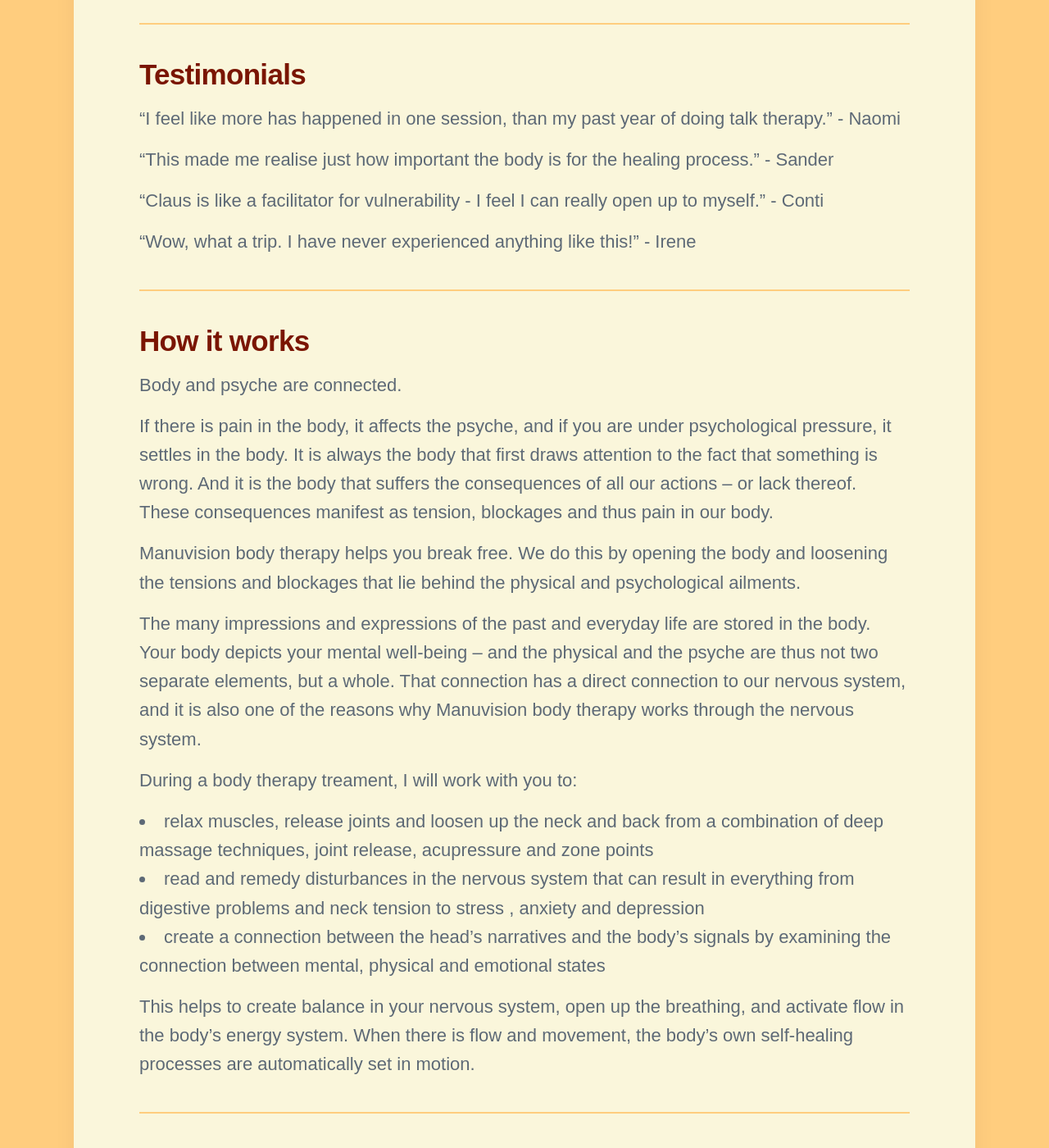
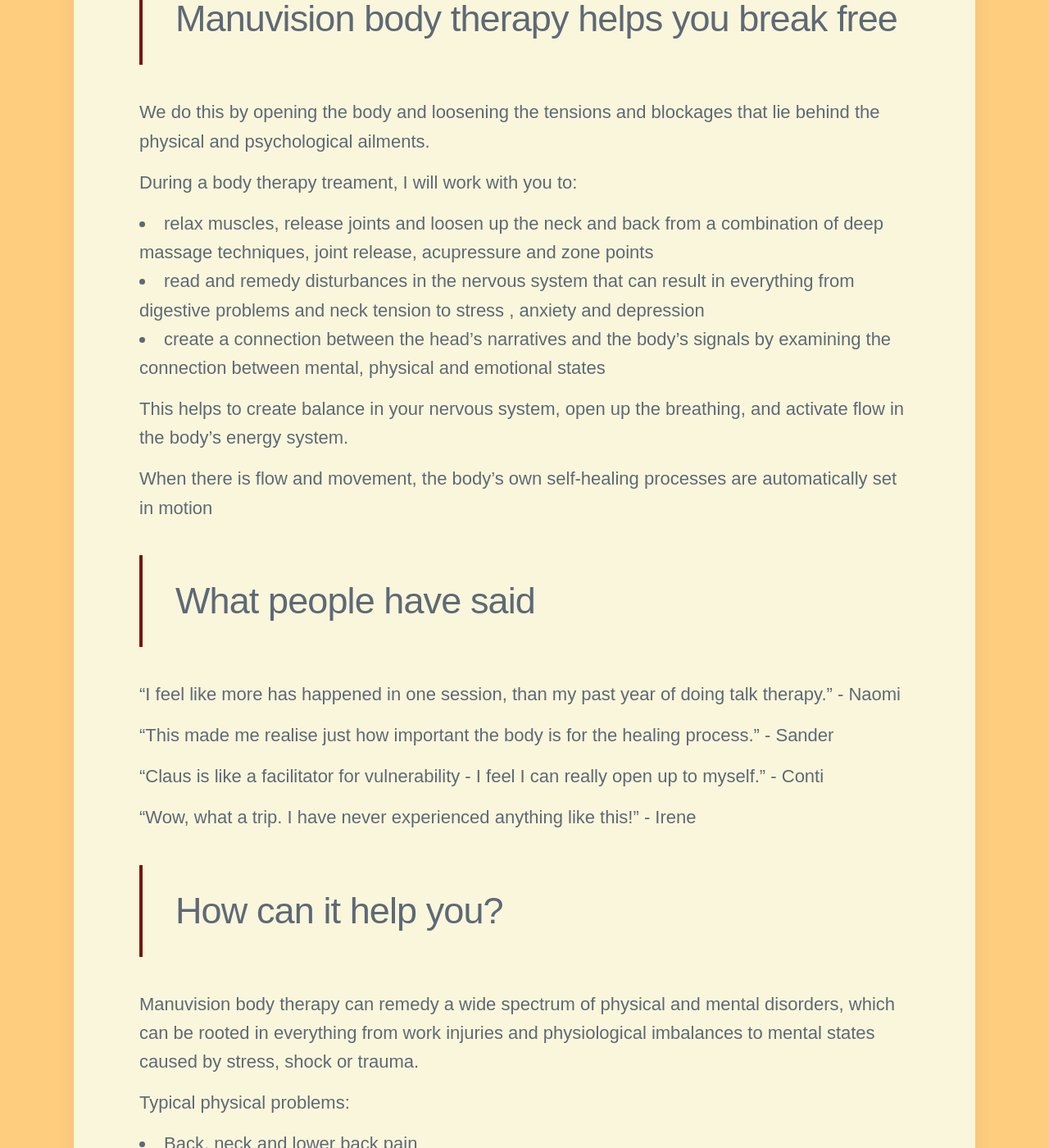
Before and after one commit to threekeytherapy/threekeytherapy.com, a Jekyll site: the page built from _projects/bodytherapy.md, in a window 1280 px wide and 1400 px high, scrolled down 1379 px. Shown: the whole window at 82% size. Built offline with Jekyll 4.4.1, drawn with Linux system fonts in a browser that asks for light colours; nearby versions of some CDN libraries; some web fonts are replaced; some of the changed text lies outside the part shown.

Commit message:
moves around content

```diff
--- a/_projects/bodytherapy.md
+++ b/_projects/bodytherapy.md
@@ -9,28 +9,35 @@ redirects_from:
   - /treatments
 ---
 
-The body remembers the life it has lived.
-Each experience leaves a trace, remembered by the body, conditioning the mind.
+> The body remembers the life it has lived.
 
-Working with your nervous system you can release old physical tensions, integrate unprocessed emotions, and let go of unhelpful subconscious reflexes.
+Body and psyche are connected.
+The many impressions and expressions of the past and everyday life are stored in the body.
+Your body depicts your mental well-being – the physical and the psyche are not two separate elements, but a whole.
 
-Unblocking your body, you unblock your mind - untangling yourself from worn-out narratives, sticky thought loops, and toxic behaviour patterns.
+If there is pain in the body, it affects the psyche, and if you are under psychological pressure, it settles in the body.
 
-In English, Dutch, Spanish, and rusty French.
+It is always the body that first draws attention to the fact that something is wrong.
+And it is the body that suffers the consequences of all our actions – or lack thereof.
+These consequences manifest as tension, blockages and thus pain in our body.
 
-<a href="/contact" class="button button--large">Book a session</a>
+That connection has a direct connection to our nervous system, and it is also one of the reasons why Manuvision body therapy works through the nervous system.
 
----
+> Manuvision body therapy helps you break free
 
-Jump to:
-* [Testimonials](#testimonials)
-* [How does it work?](#how-it-works)
-* [How can it help you?](#how-can-it-help-you)
-* [Practical](#practical)
+We do this by opening the body and loosening the tensions and blockages that lie behind the physical and psychological ailments.
 
----
+During a body therapy treament, I will work with you to:
 
-## Testimonials
+* relax muscles, release joints and loosen up the neck and back from a combination of deep massage techniques, joint release, acupressure and zone points
+* read and remedy disturbances in the nervous system that can result in everything from digestive problems and neck tension to stress , anxiety and depression
+* create a connection between the head's narratives and the body's signals by examining the connection between mental, physical and emotional states
+
+This helps to create balance in your nervous system, open up the breathing, and activate flow in the body's energy system.
+
+When there is flow and movement, the body's own self-healing processes are automatically set in motion
+
+> What people have said
 
 "I feel like more has happened in one session, than my past year of doing talk therapy." -  Naomi
 
@@ -40,99 +47,59 @@ Jump to:
 
 "Wow, what a trip. I have never experienced anything like this!" - Irene
 
----
-
-## How it works
-
-Body and psyche are connected.
-
-If there is pain in the body, it affects the psyche, and if you are under psychological pressure, it settles in the body.
-It is always the body that first draws attention to the fact that something is wrong.
-And it is the body that suffers the consequences of all our actions – or lack thereof.
-These consequences manifest as tension, blockages and thus pain in our body.
-
-Manuvision body therapy helps you break free.
-We do this by opening the body and loosening the tensions and blockages that lie behind the physical and psychological ailments.
-
-The many impressions and expressions of the past and everyday life are stored in the body.
-Your body depicts your mental well-being – and the physical and the psyche are thus not two separate elements, but a whole.
-That connection has a direct connection to our nervous system, and it is also one of the reasons why Manuvision body therapy works through the nervous system.
-
-During a body therapy treament, I will work with you to:
-
-* relax muscles, release joints and loosen up the neck and back from a combination of deep massage techniques, joint release, acupressure and zone points
-* read and remedy disturbances in the nervous system that can result in everything from digestive problems and neck tension to stress , anxiety and depression
-* create a connection between the head's narratives and the body's signals by examining the connection between mental, physical and emotional states
-
-This helps to create balance in your nervous system, open up the breathing, and activate flow in the body's energy system. When there is flow and movement, the body's own self-healing processes are automatically set in motion.
-
----
-
-## How can it help you?
+> How can it help you?
 
 Manuvision body therapy can remedy a wide spectrum of physical and mental disorders, which can be rooted in everything from work injuries and physiological imbalances to mental states caused by stress, shock or trauma.
 
 Typical physical problems:
 
 * Back, neck and lower back pain
-* Pain in shoulders, elbows and wrists (tennis elbow, golfer's elbow and mouse arm)
+* Pain in shoulders, elbows and wrists
 * Pain in knees, ankles and hips
-* Tension headache
-* Migraine
+* Tension headache and migraine
 * Digestive problems
-* Concussion
-* Whiplash
-* Sports injuries
+* Concussions, whiplash and sports injuries
 * Pregnancy and postpartum complications
 
 Typical psychological problems:
 
-* Stress
+* Stress, anxiety and burnout
+* Eating and sleep disorders
 * Depression
-* Anxiety
-* PTSD (post-traumatic stress reaction)
-* Eating disorders
-* Sleep disorders
+* PTSD (post-traumatic stress disorder)
 * Grief
 
-[Find out how more about how Manuvision treatments can help address the above](https://manuvision-dk.translate.goog/hvad-kan-kropsterapi-hjaelpe-med/?_x_tr_sl=da&_x_tr_tl=en&_x_tr_hl=en-US&_x_tr_pto=wapp)
+General inner work:
 
----
+* Embodiment and grounding
+* Gaining confidence and speaking up
+* Setting boundaries and saying no
+* Coming closer to yourself to live the life that you want to live
 
-## Practical
+[Read more about how Manuvision treatments can help address the above](https://manuvision-dk.translate.goog/hvad-kan-kropsterapi-hjaelpe-med/?_x_tr_sl=da&_x_tr_tl=en&_x_tr_hl=en-US&_x_tr_pto=wapp)
 
-### Duration
+> Practical
 
+**Duration**:
 Treatments take between 1h 15min and 1h 30min, based on what you and your body need at that moment.
 
-### Location
+**Amsterdam West**:
+Groen van Prinstererstraat 52,1ste 1051 EN
 
-#### All days:
+**Amsterdam East**:
+Newtonstraat 4, Serire, 1098 HD
+(only on Friday)
 
-Groen van Prinstererstraat 52,1ste
-Amsterdam West - 1051 EN
+**Working languages**:
+English, Dutch, Spanish and rusty French.
 
-#### Fridays and sometimes Mondays:
-
-Newtonstraat 4 (bel - Serire)
-Amsterdam Oost - 1098 HD
-
-### Working languages
-
-I regularly work in English, Dutch and Spanish.
-I can also work in rusty French.
-
-### Pricing
-
+**Pricing**:
 I work with solidarity prices.
-
 This means you can pay any amount between 70 and 120 euros, based on your financial situation.
-
 I do this to try keep care accessible to as many people as possible.
 If this is not within your range, please contact me and we can find a solution.
 
-### What to wear
-
+**What to wear**:
 Treatments involve touch, and the nervous system responds most to skin contact.
 For this reason, treatments work best without big items of clothing.
 I recommend wearing underwear that is not revealing and a sports bra.
```
Also changed, not shown: _pages/drafts.md (+15 -0 lines).
